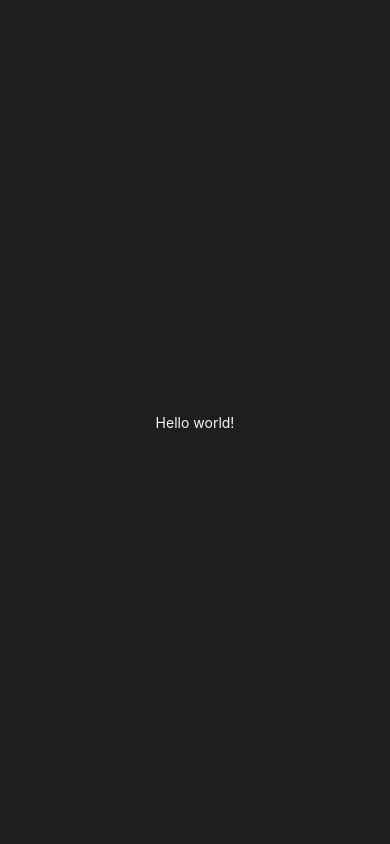
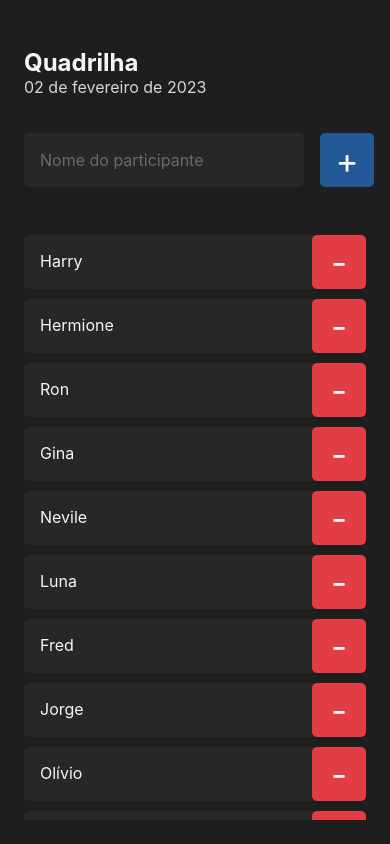
Before and after one commit to MatheusAlves17/imhere, a React Native app: screen / in a window 390 px wide. Built offline with nearby package versions, Linux system fonts and the light colour scheme.

Commit message:
feat: scroll list

```diff
--- a/App.tsx
+++ b/App.tsx
@@ -1,23 +1,9 @@
-import { StatusBar } from 'expo-status-bar';
-import { StyleSheet, Text, View } from 'react-native';
+import { Home } from "./src/screens/home";
 
 export default function App() {
   return (
-    <View style={styles.container}>
-      <Text style={styles.title}>Hello world!</Text>
-      <StatusBar style="auto" />
-    </View>
-  );
+    <>
+      <Home/>
+    </>
+  )
 }
-
-const styles = StyleSheet.create({
-  container: {
-    flex: 1,
-    backgroundColor: '#1e1e1e',
-    alignItems: 'center',
-    justifyContent: 'center',
-  },
-  title:{
-    color: '#f6f6f6'
-  }
-});
--- /dev/null
+++ b/src/components/Participant/index.tsx
@@ -0,0 +1,18 @@
+import { Text, TouchableOpacity, View } from "react-native";
+import { styles } from "./styles";
+
+type TParticipantProps = {
+  name: string;
+  onRemove: () => void;
+};
+
+export function Participant({ name, onRemove }: TParticipantProps) {
+  return (
+    <View style={styles.card}>
+      <Text style={styles.textCard}>{name}</Text>
+      <TouchableOpacity style={styles.buttonCard} onPress={onRemove}>
+        <Text style={styles.buttonText}>-</Text>
+      </TouchableOpacity>
+    </View>
+  );
+}
--- /dev/null
+++ b/src/components/Participant/styles.ts
@@ -0,0 +1,30 @@
+import { StyleSheet } from "react-native";
+
+export const styles = StyleSheet.create({
+  card: {
+    width: "100%",
+    backgroundColor: "#272727",
+    borderRadius: 5,
+    flexDirection: "row",
+    marginBottom: 10,
+
+    },
+  textCard: {
+    flex: 1,
+    fontSize: 16,
+    margin: 16,
+    color: "#f6f6f6",
+  },
+  buttonCard: {
+    width: 54,
+    height: 54,
+    backgroundColor: "#E23C44",
+    borderRadius: 5,
+    alignItems: "center",
+    justifyContent: "center",
+  },
+  buttonText: {
+    color: "#f8f8f8",
+    fontSize: 35,
+  },
+});
--- /dev/null
+++ b/src/screens/home/index.tsx
@@ -0,0 +1,40 @@
+import { View, Text, TextInput, TouchableOpacity, ScrollView } from "react-native";
+import { Participant } from "../../components/Participant";
+import { styles } from "./styles";
+export function Home() {
+  const participants = ["Harry", "Hermione", "Ron", "Gina", "Nevile", "Luna", "Fred", "Jorge", "Olívio", "Malfoy", "Crable", "Goyle", "Percy", "Anna", "Cedrico"];
+
+  function handleParticipantAdd() {
+    console.log("Participante adicionado com sucesso!");
+  }
+  function handleParticipantRemove(name: string) {
+    console.log(`Participante ${name} removido com sucesso!`);
+  }
+  return (
+    <View style={styles.container}>
+      <Text style={styles.eventTitle}>Quadrilha</Text>
+      <Text style={styles.eventDate}>02 de fevereiro de 2023</Text>
+      <View style={styles.form}>
+        <TextInput
+          style={styles.input}
+          placeholder="Nome do participante"
+          placeholderTextColor="#6b6b6b"
+        />
+        <TouchableOpacity style={styles.button} onPress={handleParticipantAdd}>
+          <Text style={styles.buttonText}>+</Text>
+        </TouchableOpacity>
+      </View>
+      <ScrollView showsVerticalScrollIndicator={false}>
+        {participants.map((participant: string) => (
+          <Participant
+            key={participant}
+            name={participant}
+            onRemove={() => {
+              handleParticipantRemove("mk");
+            }}
+          />
+        ))}
+      </ScrollView>
+    </View>
+  );
+}
--- /dev/null
+++ b/src/screens/home/styles.ts
@@ -0,0 +1,45 @@
+import { StyleSheet } from "react-native";
+export const styles = StyleSheet.create({
+  container: {
+    backgroundColor: "#1e1e1e",
+    flex: 1,
+    padding: 24,
+  },
+  eventTitle: {
+    color: "#f6f6f6",
+    fontSize: 24,
+    fontWeight: "bold",
+    marginTop: 24,
+  },
+  eventDate: {
+    color: "#d6d6d6",
+    fontSize: 16,
+  },
+  input:{
+    backgroundColor: '#272727',
+    padding: 16,
+    height: 54,
+    flex: 1,
+    borderRadius: 5,
+    fontSize: 16,
+    marginRight: 16
+  },
+  button:{
+    width: 54,
+    height: 54,
+    backgroundColor: '#235898',
+    borderRadius: 5,
+    alignItems: 'center',
+    justifyContent: 'center'
+  },
+  buttonText:{
+    color: '#f8f8f8',
+    fontSize: 35
+  },
+  form:{
+    width: '100%',
+    flexDirection: 'row',
+    marginTop: 36,
+    marginBottom: 48,
+  }
+});
```
